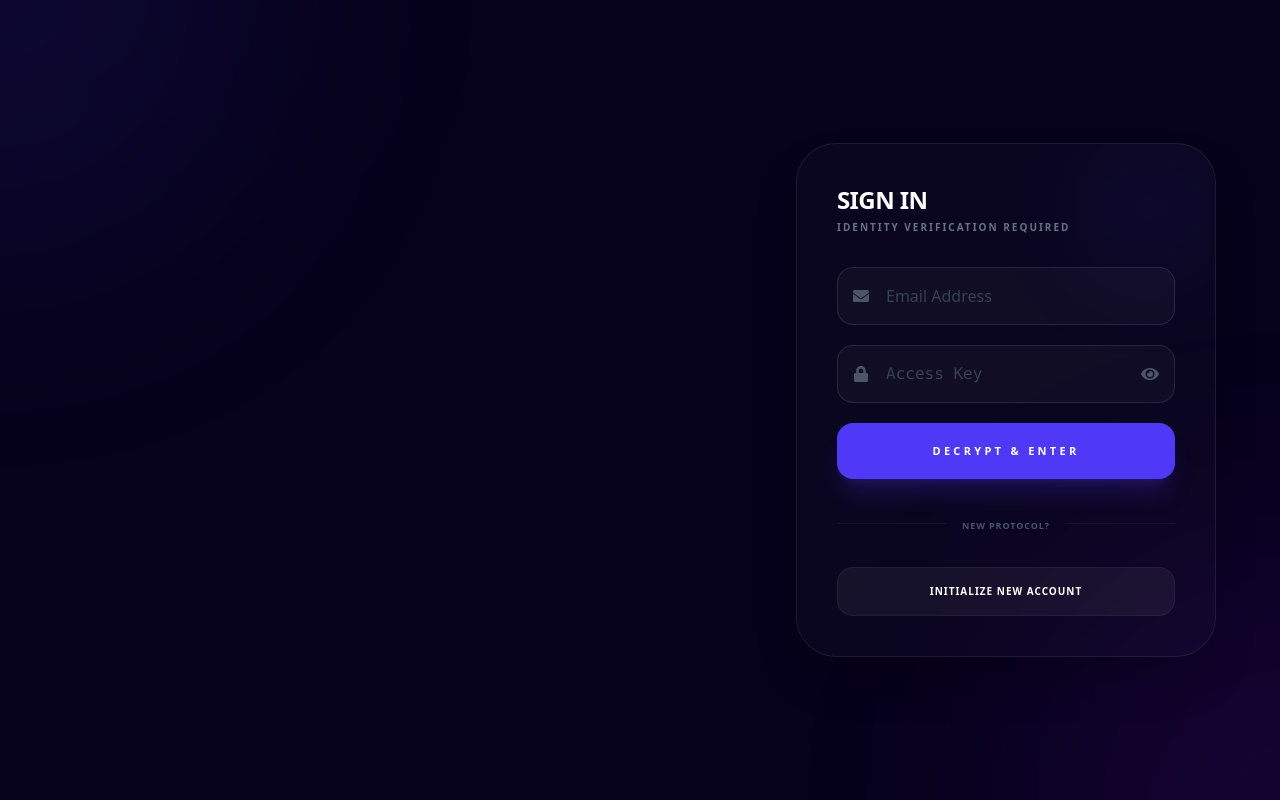
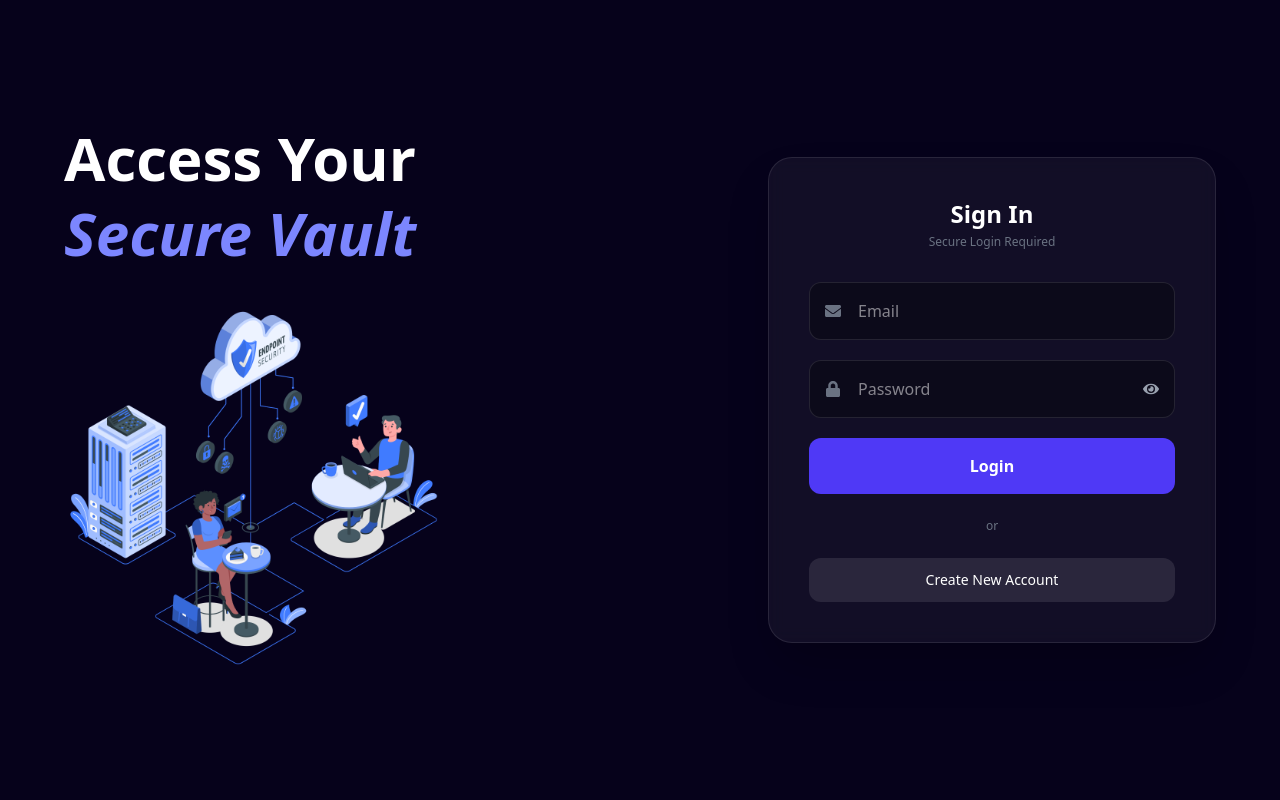
Before and after one commit to masterSahil/Credentials, a React (Vite) app in the folder frontend/: page /login in a window 1280 px wide. Built offline with nearby package versions, Linux system fonts and the light colour scheme.

Commit message:
Credentials

```diff
--- a/frontend/src/components/registration/Login.jsx
+++ b/frontend/src/components/registration/Login.jsx
@@ -1,151 +1,234 @@
-import React, { useContext, useState } from 'react';
-import signInIllustration from '../../assets/imgs/loginIllu.png';
-import { useNavigate } from 'react-router-dom';
-import axios from 'axios';
-import { registeredContext } from '../Context/Context';
-import { AiOutlineCheckCircle, AiOutlineWarning } from 'react-icons/ai';
-import { IoClose } from 'react-icons/io5';
-import { FaEye, FaEyeSlash, FaEnvelope, FaLock, FaShieldAlt, FaSpinner } from 'react-icons/fa';
+import React, { useContext, useState } from "react";
+import { useNavigate } from "react-router-dom";
+import axios from "axios";
+
+import signInIllustration from "../../assets/imgs/loginIllu.png";
+import { registeredContext } from "../Context/Context";
+
+import {
+  AiOutlineCheckCircle,
+  AiOutlineWarning,
+} from "react-icons/ai";
+import { IoClose } from "react-icons/io5";
+
+import {
+  FaEye,
+  FaEyeSlash,
+  FaEnvelope,
+  FaLock,
+  FaSpinner,
+} from "react-icons/fa";
 
 const Login = () => {
-    const [data, setData] = useState({ email: '', password: '' });
-    const [errors, setErrors] = useState({});
-    const [isLoading, setIsLoading] = useState(false);
+
+  /* STATES */
+  const [form, setForm] = useState({
+    email: "",
+    password: "",
+  });
+
+  const [error, setError] = useState("");
+  const [loading, setLoading] = useState(false);
   const [showPassword, setShowPassword] = useState(false);
-    const [toast, setToast] = useState({ show: false, type: '', msg: '' });
 
+  const [toast, setToast] = useState({
+    show: false,
+    type: "",
+    msg: "",
+  });
+
+  /* SETUP */
   const navigate = useNavigate();
   const registerContext = useContext(registeredContext);
+
   const URL = `${import.meta.env.VITE_API_KEY}/users`;
 
-    const triggerToast = (type, msg) => {
+  /* HELPERS */
+  const showToast = (type, msg) => {
     setToast({ show: true, type, msg });
-        setTimeout(() => setToast({ show: false, type: '', msg: '' }), 4000);
+
+    setTimeout(() => {
+      setToast({ show: false, type: "", msg: "" });
+    }, 3000);
   };
 
   const handleChange = (e) => {
     const { name, value } = e.target;
-        setErrors(prev => ({ ...prev, [name]: '' }));
-        setData(prev => ({ ...prev, [name]: value }));
+
+    setError("");
+
+    setForm((prev) => ({
+      ...prev,
+      [name]: value,
+    }));
+  };
+
+  /* LOGIN */
+  const login = async (e) => {
+    e.preventDefault();
+
+    if (!form.email || !form.password) {
+      setError("All fields are required");
+      return;
     }
 
-    const login = async (e) => {
-        e.preventDefault();
-        setIsLoading(true);
+    setLoading(true);
+
     try {
       const res = await axios.get(URL);
-            const user = res.data.user.find(u => u.email === data.email && u.password === data.password);
-            if (user) {
-                triggerToast("success", "Access Granted. Welcome.");
-                localStorage.setItem("isLoggedIn", "true");
-                setTimeout(() => navigate('/'), 1500);
-            } else {
-                setErrors({ auth: "Invalid Credentials" });
-            }
-        } catch (error) {
-            triggerToast("error", "Vault connection failed.");
-        } finally {
-            setIsLoading(false);
-        }
+      const users = res.data.user;
+      const user = users.find((u) => u.email === form.email && u.password === form.password);
+
+      if (!user) {
+        setError("Invalid Email or Password");
+        return;
       }
 
+      localStorage.setItem("isLoggedIn", "true");
+      localStorage.setItem("uniqueId", user.uniqueId);
+      localStorage.setItem("emailId", user.email);
+
+      registerContext.setRegistered(true);
+
+      showToast("success", "Login Successful");
+
+      setTimeout(() => {
+        navigate("/");
+      }, 1500);
+
+    } catch (err) {
+      console.error(err);
+      showToast("error", "Server Connection Failed");
+    } finally {
+      setLoading(false);
+    }
+  };
+
   return (
-        <div className="h-screen w-full bg-[#06021b] flex items-center justify-center font-sans selection:bg-indigo-500/30 p-6 overflow-hidden relative">
-            <style>
-                {`
-                    @keyframes fadeRight { from { opacity: 0; transform: translateX(-40px); } to { opacity: 1; transform: translateX(0); } }
-                    @keyframes fadeUp { from { opacity: 0; transform: translateY(40px); } to { opacity: 1; transform: translateY(0); } }
-                    @keyframes float { 0%, 100% { transform: translateY(0); } 50% { transform: translateY(-15px); } }
-                    @keyframes toastIn { from { transform: translateX(100%); opacity: 0; } to { transform: translateX(0); opacity: 1; } }
+    <div className="h-screen w-full bg-[#06021b] flex items-center justify-center p-6 relative overflow-hidden">
 
-                    .animate-fade-right { animation: fadeRight 0.8s cubic-bezier(0.16, 1, 0.3, 1) forwards; }
-                    .animate-fade-up { animation: fadeUp 0.8s cubic-bezier(0.16, 1, 0.3, 1) forwards; }
-                    .animate-float { animation: float 5s ease-in-out infinite; }
-                    .animate-toast { animation: toastIn 0.4s cubic-bezier(0.175, 0.885, 0.32, 1.275) forwards; }
+      {/* TOAST */}
+      {toast.show && (
+        <div
+          className={`fixed top-6 right-6 z-50 flex items-center gap-3 px-6 py-3 rounded-xl border shadow-xl backdrop-blur bg-black/70
+          ${
+            toast.type === "success"
+              ? "border-green-500 text-green-400"
+              : "border-red-500 text-red-400"
+          }`}
+        >
+          {toast.type === "success" ? (
+            <AiOutlineCheckCircle size={22} />
+          ) : (
+            <AiOutlineWarning size={22} />
+          )}
 
-                    .glass-card { background: rgba(255, 255, 255, 0.02); backdrop-filter: blur(24px); border: 1px solid rgba(255, 255, 255, 0.08); }
-                    .shimmer-btn { position: relative; overflow: hidden; }
-                    .shimmer-btn::after { content: ''; position: absolute; top: 0; left: -150%; width: 50%; height: 100%; background: rgba(255, 255, 255, 0.1); transform: skewX(-25deg); transition: 0.8s; }
-                    .shimmer-btn:hover::after { left: 150%; }
-                `}
-            </style>
+          <span className="font-semibold text-sm">
+            {toast.msg}
+          </span>
 
-            {/* Background Glows */}
-            <div className="absolute top-0 left-0 w-[40vw] h-[40vw] bg-indigo-600/10 blur-[120px] rounded-full -translate-x-1/2 -translate-y-1/2" />
-            <div className="absolute bottom-0 right-0 w-[40vw] h-[40vw] bg-purple-600/10 blur-[120px] rounded-full translate-x-1/2 translate-y-1/2" />
-
-            {/* Toast */}
-            {toast.show && (
-                <div className={`fixed top-8 right-8 z-[100] flex items-center gap-4 px-6 py-4 rounded-2xl shadow-2xl glass-card animate-toast ${toast.type === 'success' ? 'border-emerald-500/50 text-emerald-400' : 'border-rose-500/50 text-rose-400'}`}>
-                    {toast.type === 'success' ? <AiOutlineCheckCircle size={22} /> : <AiOutlineWarning size={22} />}
-                    <span className="font-bold uppercase tracking-widest text-[11px]">{toast.msg}</span>
-                    <button onClick={() => setToast({ ...toast, show: false })} className="ml-2"><IoClose size={20} /></button>
+          <button
+            onClick={() =>
+              setToast({ show: false, type: "", msg: "" })
+            }
+          >
+            <IoClose size={18} />
+          </button>
         </div>
       )}
 
-            <div className="max-w-6xl w-full grid grid-cols-1 lg:grid-cols-2 gap-12 items-center z-10">
+      {/* MAIN */}
+      <div className="max-w-6xl w-full grid lg:grid-cols-2 gap-12 items-center z-10">
 
-                {/* --- LEFT: BRANDING (Fade Right) --- */}
-                <div className="hidden lg:flex flex-col gap-8 animate-fade-right">
-                    <div className="space-y-4">
-                        <div className="inline-flex items-center gap-2 bg-indigo-500/10 border border-indigo-500/20 px-4 py-1.5 rounded-full">
-                            <div className="w-1.5 h-1.5 bg-indigo-400 rounded-full animate-pulse" />
-                            <span className="text-indigo-400 text-[10px] font-black uppercase tracking-[0.2em]">Secure Node 01</span>
-                        </div>
-                        <h1 className="text-7xl font-black text-white leading-[0.85] tracking-tighter">
+        {/* LEFT */}
+        <div className="hidden lg:flex flex-col gap-6">
+          <h1 className="text-6xl font-black text-white leading-tight">
             Access Your <br />
-                            <span className="bg-gradient-to-r from-indigo-400 to-purple-400 bg-clip-text text-transparent italic">Encrypted Vault</span>
+            <span className="text-indigo-400 italic">
+              Secure Vault
+            </span>
           </h1>
-                    </div>
-                    <img src={signInIllustration} className="w-full max-w-sm animate-float drop-shadow-2xl" alt="Vault" />
+          <img src={signInIllustration} className="max-w-sm" alt="Login"/>
         </div>
 
-                {/* --- RIGHT: FORM (Fade Up) --- */}
-                <div className="flex justify-center lg:justify-end animate-fade-up">
-                    <div className="w-full max-w-[420px] glass-card rounded-[2.5rem] p-10 shadow-2xl relative overflow-hidden group">
-                        <div className="absolute top-0 right-0 w-32 h-32 bg-indigo-600/10 blur-[50px] rounded-full group-hover:bg-indigo-600/20 transition-all duration-700" />
+        {/* RIGHT */}
+        <div className="flex justify-center lg:justify-end">
 
-                        <header className="mb-8">
-                            <h2 className="text-2xl font-black text-white uppercase tracking-tight">Sign In</h2>
-                            <p className="text-gray-500 font-bold text-[10px] uppercase tracking-[0.2em] mt-1">Identity Verification Required</p>
-                        </header>
+            <div className="w-full max-w-md bg-white/5 backdrop-blur border border-white/10 rounded-3xl p-10 shadow-2xl">
 
-                        <form className="space-y-5" onSubmit={login}>
-                            <div className="relative group">
-                                <FaEnvelope className="absolute left-4 top-1/2 -translate-y-1/2 text-gray-600 group-focus-within:text-indigo-400 transition-colors" />
+                {/* Header */}
+                <div className="mb-8 text-center">
+                <h2 className="text-2xl font-black text-white">
+                    Sign In
+                </h2>
+                <p className="text-gray-500 text-xs mt-1">
+                    Secure Login Required
+                </p>
+                </div>
+
+                {/* FORM */}
+                <form onSubmit={login} className="space-y-5" >
+
+                {/* Email */}
+                <div className="relative">
+                    <FaEnvelope className="absolute left-4 top-1/2 -translate-y-1/2 text-gray-500" />
                     <input
-                                    type="email" name="email" placeholder="Email Address" required
-                                    className="w-full bg-white/[0.03] border border-white/10 rounded-2xl px-12 py-4 text-white placeholder:text-gray-700 outline-none focus:ring-2 focus:ring-indigo-500/40 transition-all"
+                    type="email"
+                    name="email"
+                    value={form.email}
                     onChange={handleChange}
+                    placeholder="Email"
+                    className="w-full bg-black/30 border border-white/10 rounded-xl px-12 py-4 text-white outline-none focus:ring-2 focus:ring-indigo-500"
                     />
                 </div>
 
-                            <div className="relative group">
-                                <FaLock className="absolute left-4 top-1/2 -translate-y-1/2 text-gray-600 group-focus-within:text-indigo-400 transition-colors" />
+                {/* Password */}
+                <div className="relative">
+                    <FaLock className="absolute left-4 top-1/2 -translate-y-1/2 text-gray-500" />
                     <input
-                                    type={showPassword ? "text" : "password"} name="password" placeholder="Access Key" required
-                                    className="w-full bg-white/[0.03] border border-white/10 rounded-2xl px-12 py-4 text-white font-mono placeholder:text-gray-700 outline-none focus:ring-2 focus:ring-indigo-500/40 transition-all"
+                    type={showPassword ? "text" : "password"}
+                    name="password"
+                    value={form.password}
                     onChange={handleChange}
+                    placeholder="Password"
+                    className="w-full bg-black/30 border border-white/10 rounded-xl px-12 py-4 text-white outline-none focus:ring-2 focus:ring-indigo-500"
                     />
-                                <button type="button" onClick={() => setShowPassword(!showPassword)} className="absolute right-4 top-1/2 -translate-y-1/2 text-gray-600 hover:text-white transition-colors">
-                                    {showPassword ? <FaEyeSlash size={18} /> : <FaEye size={18} />}
+
+                    <button type="button" onClick={() => setShowPassword(!showPassword) }
+                    className="absolute right-4 top-1/2 -translate-y-1/2 text-gray-400" >
+                    {showPassword ? (
+                        <FaEyeSlash />
+                    ) : (
+                        <FaEye />
+                    )}
                     </button>
                 </div>
 
-                            {errors.auth && <p className="text-rose-500 text-[9px] font-black uppercase tracking-widest text-center">{errors.auth}</p>}
+                {/* Error */}
+                {error && (
+                    <p className="text-red-500 text-xs text-center font-semibold">
+                    {error}
+                    </p>
+                )}
 
-                            <button disabled={isLoading} className="shimmer-btn w-full py-5 bg-indigo-600 hover:bg-indigo-500 text-white font-black uppercase tracking-[0.3em] text-[11px] rounded-2xl transition-all shadow-xl shadow-indigo-600/20 flex justify-center items-center gap-3">
-                                {isLoading ? <FaSpinner className="animate-spin" /> : 'Decrypt & Enter'}
+                {/* Button */}
+                <button disabled={loading}
+                    className="w-full py-4 bg-indigo-600 hover:bg-indigo-500 text-white font-bold rounded-xl transition flex justify-center items-center gap-2" >
+                    {loading ? ( <FaSpinner className="animate-spin" /> ) : ( "Login" )}
                 </button>
             </form>
 
-                        <div className="relative my-8 text-center">
-                            <div className="absolute inset-0 flex items-center"><div className="w-full border-t border-white/5"></div></div>
-                            <span className="relative bg-[#0b0324] px-4 text-[9px] font-black text-gray-600 uppercase tracking-widest">New Protocol?</span>
+            {/* Divider */}
+            <div className="my-6 text-center text-gray-500 text-xs">
+              or
             </div>
 
-                        <button onClick={() => navigate('/')} className="w-full py-4 bg-white/5 hover:bg-white/10 text-white font-bold uppercase tracking-widest text-[10px] rounded-2xl border border-white/5 transition-all">
-                            Initialize New Account
+            {/* Signup */}
+            <button
+              onClick={() => navigate("/")}
+              className="w-full py-3 bg-white/10 hover:bg-white/20 text-white rounded-xl transition text-sm"
+            >
+              Create New Account
             </button>
           </div>
         </div>
```
Lines whose indentation alone changed are shown as unchanged.
